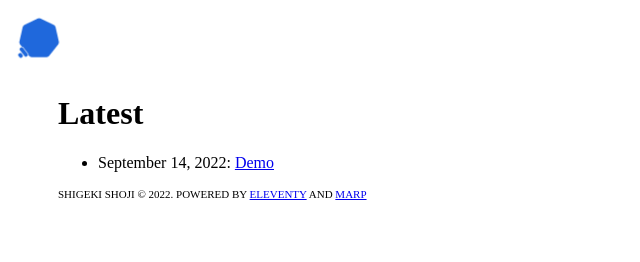
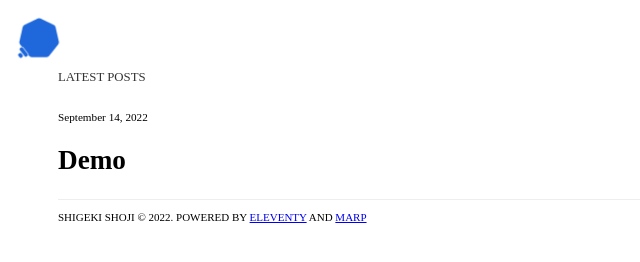
Before and after one commit to takesection/presentation, an Eleventy site: page src/index.html in a window 1280 px wide. Shown: the whole page, without its empty margins (0-640 px from the left). Built offline with nearby package versions, Linux system fonts and the light colour scheme; Eleventy itself is replaced by a stand-in of ours; files that its build step writes are made by us from their sources; what @marp-team/marp-core, @marp-team/marpit, liquidjs would draw is missing.

Commit message:
スタイル調整

```diff
--- a/src/_includes/home.njk
+++ b/src/_includes/home.njk
@@ -5,6 +5,33 @@
   <meta name="viewport" content="width=device-width, initial-scale=1.0">
   <title>{{ title }}</title>
   <style>
+    body {
+      width: 882px;
+    }
+    .logo {
+      display: flex;
+      width: 62px;
+    }
+    .post-feed .post {
+      border-bottom: 1px solid #eee;
+    }
+    .post-feed-title {
+      color: #333;
+      font-size: 0.8rem;
+      margin: 0 0 2em;
+      text-transform: uppercase;
+    }
+    .post-meta {
+      font-size: 0.7rem;
+      margin-bottom: 0.7em;
+    }
+    .post-title {
+      font-size: 1.7rem;
+    }
+    .post-title a {
+      color: inherit;
+      text-decoration: none;
+    }
     .site-header {
     }
     .site-content {
@@ -22,15 +49,22 @@
   </style>
 </head>
 <body>
-<header class=".site-header"><img src="/img/pigumer.png" width="62px" /></header>
+<header class="site-header"><img src="/img/pigumer.png" class="logo" /></header>
 <div id="content" class="site-content">
-<h1>Latest</h1>
 
-<ul>
-{%- for post in collections.posts -%}
-<li>{{ post.data.date | dateFormat }}: <a href="{{ post.url }}">{{ post.data.title }}</a></li>
-{%- endfor -%}
-</ul>
+<div class="post-feed">
+  <div class="post-feed-title">Latest Posts</div>
+  {%- for post in collections.posts -%}
+  <article class="post">
+    <header class="post-header">
+      <div class="post-meta">
+        <time class="published" datetime="{{ post.data.date }}">{{ post.data.date | dateFormat }}</time>
+        <h2 class="post-title"><a href="{{ post.url }}">{{ post.data.title }}</a></h2>
+      </div>
+    </header>
+  </article>
+  {%- endfor -%}
+</div>
 
 <footer class="site-footer">
   <p class="site-info">
--- a/src/_includes/post.njk
+++ b/src/_includes/post.njk
@@ -5,6 +5,13 @@
   <meta name="viewport" content="width=device-width, initial-scale=1.0">
   <title>{{ title }}</title>
   <style>
+    body {
+      width: 882px;
+    }
+    .logo {
+      display: flex;
+      width: 62px;
+    }
     .site-header {
     }
     .site-content {
@@ -18,9 +25,15 @@
     }
     .slide {
       border: 1px solid;
+      width: 768px;
+      height: 432px;
     }
-    body {
-      width: 882px;
+    .post-header {
+      margin-bottom: 1.7em;
+    }
+    .post-meta {
+      color: #000;
+      font-size: 0.7rem;
     }
   </style>
   <head>
@@ -28,10 +41,13 @@
   </head>
 </head>
 <body>
-<header class=".site-header"><img src="/img/pigumer.png" width="62px" /></header>
+<header class="site-header"><a href="/"><img class="logo" src="/img/pigumer.png" /></a></header>
 <div id="content" class="site-content">
-{{ page.date | dateFormat }}
-<hr>
+  <header class="post-header">
+    <div class="post-meta">
+      <time class="published" datetime="{{ page.date }}">{{ page.date | dateFormat }}</time>
+    </div>
+  </header>
   {{ content | safe }}
   <footer class="site-footer">
     <p class="site-info">
@@ -39,5 +55,6 @@
     </p>
   </footer>
 </div>
+</div>
 </body>
 </html>
--- a/src/posts/demo.md
+++ b/src/posts/demo.md
@@ -6,6 +6,6 @@ date: 2022-09-14
 
 Eleventy と Marp を使ったスライドを埋め込むデモです。
 
-<iframe src="/presentation/2022/09/14/introduction-of-functional-programming/" width="832px" height="468px" class="slide"></iframe>
+<iframe src="/presentation/2022/09/14/introduction-of-functional-programming/" class="slide"></iframe>
 
 このデモのソースコードは、[GitHub Repository](https://github.com/takesection/presentation)にあります。
```
Also changed, not shown: docs/2022/09/14/demo/index.html (+23 -6 lines), docs/index.html (+37 -3 lines). Lines whose indentation alone changed are shown as unchanged.
